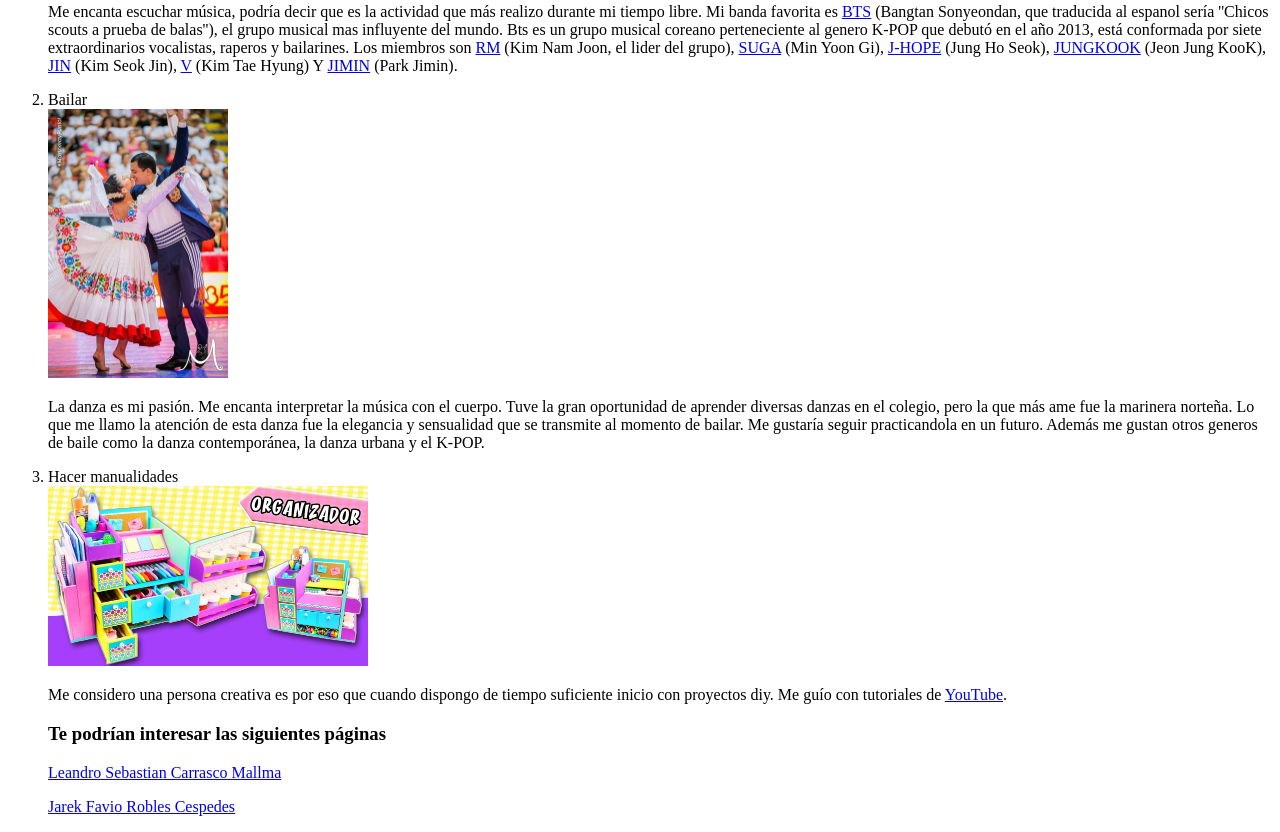
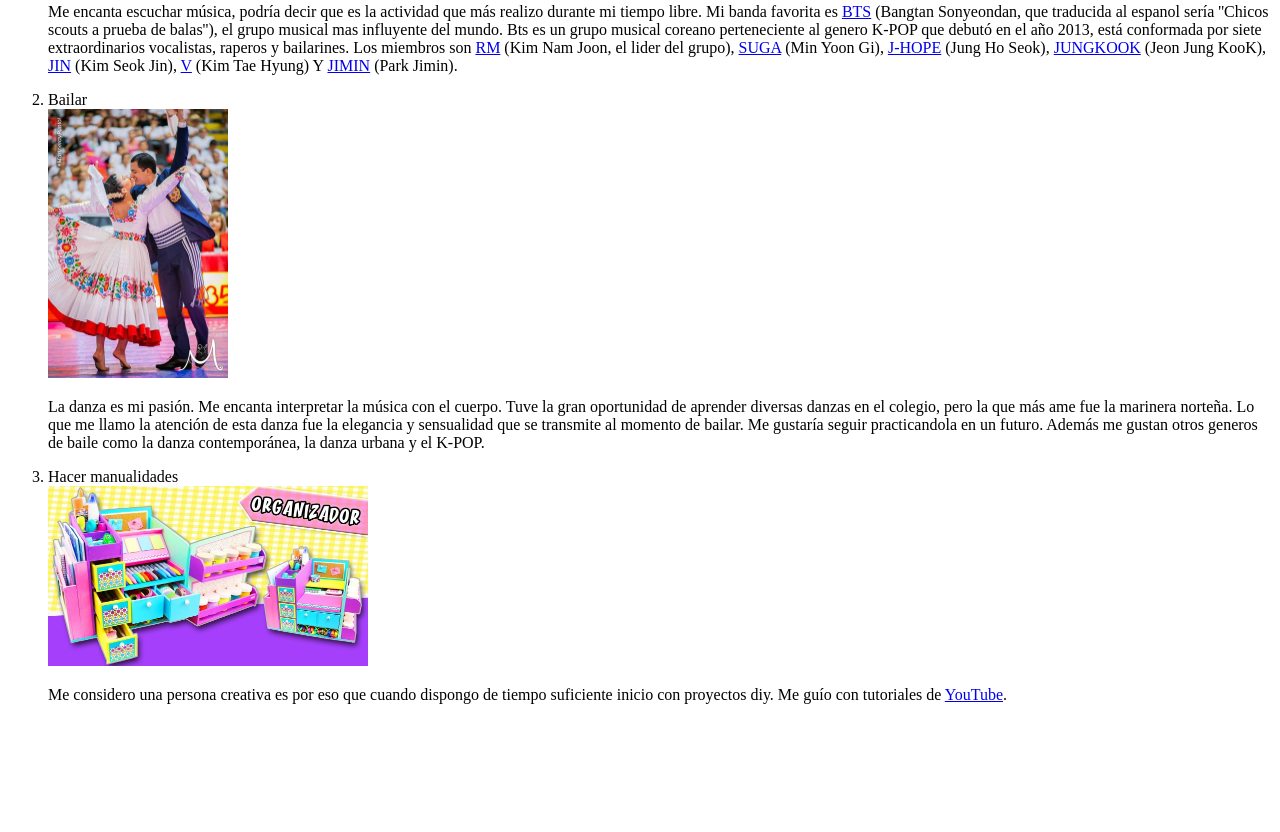
Before and after one commit to MayerlyH/MayerlyH.github.io, a plain HTML site: page index.html in a window 1280 px wide. Shown: the part 731-1563 px from the top of the page. After the commit the page ends 1451 px from the top, so only its background shows below. Drawn offline with Linux system fonts and the light colour scheme; files whose address does not match are found by name.

Commit message:
Update index.html

```diff
--- a/index.html
+++ b/index.html
@@ -20,6 +20,7 @@ tr:nth-child(even) {
 }
 </style>
 </head>
+  <meta name="google-site-verification" content="Xy9Iif2MF28wZN11YGLIUtKhZqGv7iLvoAyPwHdMtE4" />
 <body>
 
 <h1><a href="https://mayerlyh.github.io/MayerlyHarleyDamianGavino.github.io/">Mayerly Harley Damian Gavino</a></h1>
@@ -86,11 +87,6 @@ Me encanta escuchar música, podría decir que es la actividad que más realizo
   Me considero una persona creativa es por eso que cuando dispongo de tiempo suficiente inicio con proyectos diy. Me guío con tutoriales de <a href="https://www.youtube.com/watch?v=Bz-QkAmzVoc">YouTube</a>.
   </p>
 
-<h3>Te podrían interesar las siguientes páginas</h3>
-
-
-<p><a href="https://leandro-carrasco-mallma.000webhostapp.com/">Leandro Sebastian Carrasco Mallma</a></p>
-<p><a href="https://alianzasdeljarek.netlify.app/">Jarek Favio Robles Cespedes</a></p>
 
 </ol>
 
```
